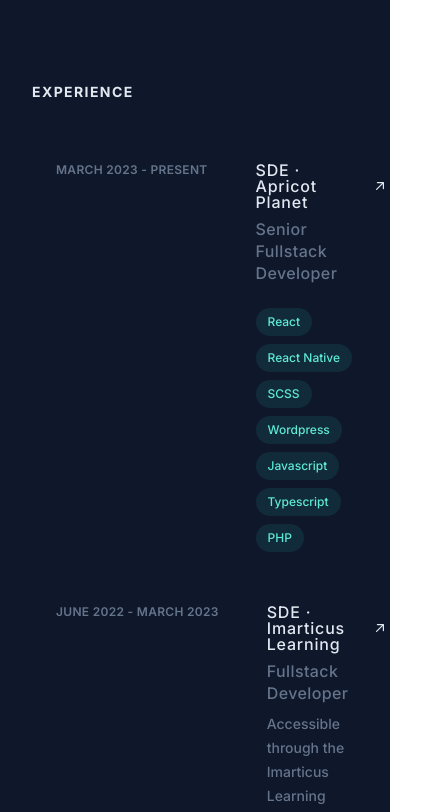
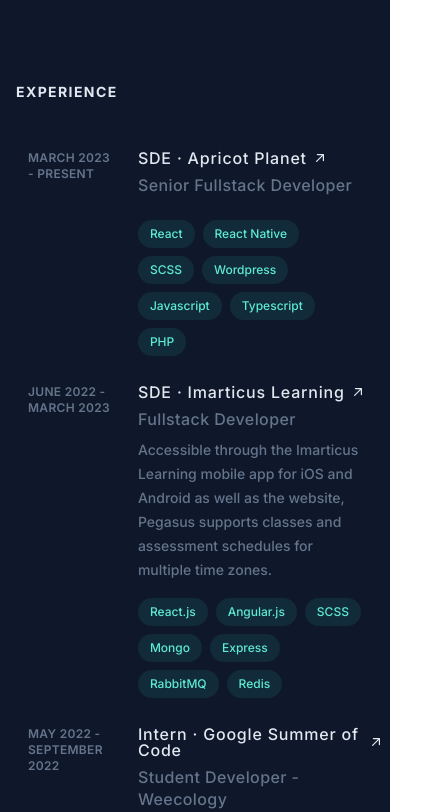
Before and after one commit to PrayasJ/personal-website, a Next.js app: page / in a window 390 px wide. Shown: the part 860-1672 px from the top of the page, 435 px wide, since content can reach past the window. Built offline with nearby package versions, Linux system fonts and the light colour scheme.

Commit message:
fixed mobile styling

```diff
--- a/src/app/components/human/base/base.module.scss
+++ b/src/app/components/human/base/base.module.scss
@@ -5,6 +5,7 @@
     justify-content: space-between;
     background: radial-gradient(600px at 0px 0px, rgba(29, 78, 216, 0.15), transparent 80%);
     background-color: #0f172a;
+    overflow-x: hidden;
 
     padding-left: 6rem;
     padding-right: 6rem;
@@ -208,11 +209,6 @@
             padding-top: 3rem;
         }
 
-        @media (max-width: 480px) {  // Media query for mobile devices
-            padding-left: 1rem;
-            padding-right: 1rem;
-        }
-
         .section_title {
             display: none;
 
@@ -256,6 +252,11 @@
                 cursor: pointer;
                 padding: 1.5rem;
 
+                @media (max-width: 768px) {  // Media query for tablets and smaller devices
+                    gap: 24px;
+                    padding: 0.75rem;
+                }
+
                 &:hover {
                     transition-property: all;
                     transition-timing-function: cubic-bezier(.4,0,.2,1);
@@ -284,6 +285,11 @@
                     margin-bottom: 0.5rem;
                     white-space: nowrap;
                     width: 12rem;
+
+                    @media (max-width: 768px) {  // Media query for tablets and smaller devices
+                        width: 8rem;
+                        white-space: inherit;
+                    }
                 }
 
                 .experience_detail {
@@ -465,6 +471,11 @@
                 cursor: pointer;
                 padding: 1.5rem;
 
+                @media (max-width: 768px) {  // Media query for tablets and smaller devices
+                    gap: 24px;
+                    padding: 0.75rem;
+                }
+
                 &:hover {
                     transition-property: all;
                     transition-timing-function: cubic-bezier(.4,0,.2,1);
@@ -493,6 +504,11 @@
                     margin-bottom: 0.5rem;
                     white-space: nowrap;
                     width: 12rem;
+
+                    @media (max-width: 768px) {  // Media query for tablets and smaller devices
+                        width: 4rem;
+                        white-space: inherit;
+                    }
                 }
 
                 .project_detail {
```
